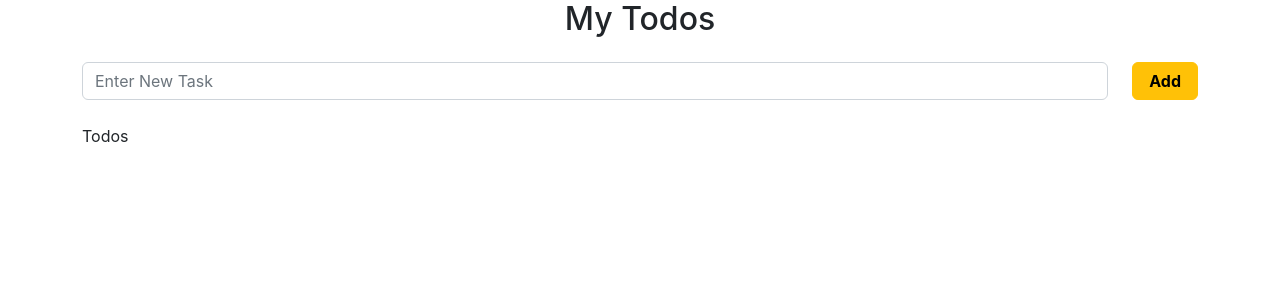
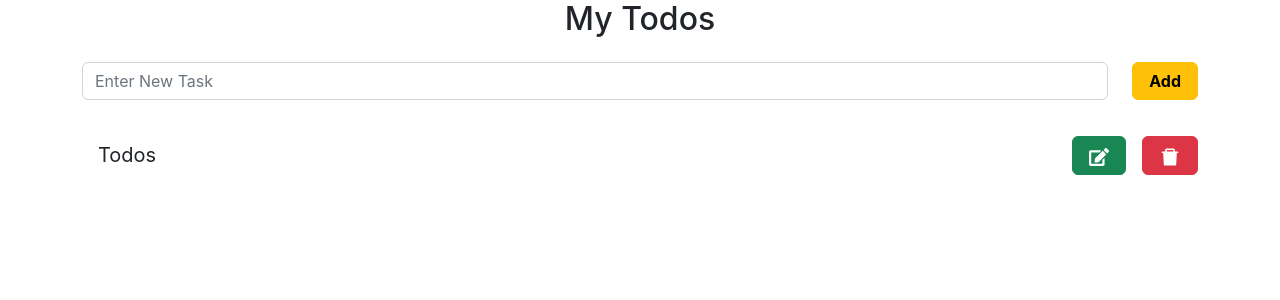
Before and after one commit to brs14shn/react_todo-app, a React (Create React App) app: page / in a window 1280 px wide. Shown: the top 300 px of the page. Built offline with nearby package versions, Linux system fonts and the light colour scheme; the HTML template or start-up script is replaced by a standard one.

Commit message:
updated && localstorage

```diff
--- a/package.json
+++ b/package.json
@@ -7,8 +7,10 @@
     "@testing-library/react": "^13.3.0",
     "@testing-library/user-event": "^13.5.0",
     "bootstrap": "^5.2.0-beta1",
+    "bootstrap-icons": "^1.9.1",
     "react": "^18.2.0",
     "react-dom": "^18.2.0",
+    "react-icons": "^4.4.0",
     "react-scripts": "5.0.1",
     "web-vitals": "^2.1.4"
   },
--- a/src/App.js
+++ b/src/App.js
@@ -1,4 +1,4 @@
-import { useState } from 'react';
+import { useState,useEffect } from 'react';
 import './App.css';
 import Todos from './components/Todos';
 
@@ -6,12 +6,23 @@ function App() {
 
 const [todo,setTodo] =useState("")
 
+const [allTodos,setallTodos] =useState(JSON.parse(localStorage.getItem("Tasks")))
+
 // console.log(todo);
 //? Add Button
 const handleAddTodo=()=>{
+  if(todo !==""){
+   setTodo({...allTodos, todo})
+  };
+  setTodo("")
+}
 
 
-}
+
+useEffect(() => {
+  localStorage.setItem("Tasks",JSON.stringify(allTodos))
+}, [allTodos])
+
 
 
 
@@ -34,6 +45,7 @@ const handleAddTodo=()=>{
           <h2 className='text-center mb-4'>My Todos</h2>
         <div className='d-flex gap-4 mb-4'>
           <input type="text"
+
           name='add-todo'
           className='form-control shadow-none text-capitalize'
           placeholder='Enter new Task'
@@ -48,7 +60,6 @@ const handleAddTodo=()=>{
           </div>
           <ul className='list-group'>
             <Todos/>
-
           </ul>
         </div>
       </div>
--- a/src/components/Todos.jsx
+++ b/src/components/Todos.jsx
@@ -1,9 +1,21 @@
-import React from 'react'
+import React from "react";
+import { FaEdit } from "react-icons/fa";
+import { AiFillDelete } from "react-icons/ai";
 
 const Todos = () => {
   return (
-    <div>Todos</div>
-  )
-}
+    <div className="d-flex justify-content-between align-items-center my-2">
+      <li className="list-group-item border-0 fs-5 text-capitalize">Todos</li>
+      <div className="p-0 m-0 d-flex gap-3">
+        <button className="btn btn-success px-3">
+          <FaEdit size={20} />
+        </button>
+        <button className="btn btn-danger px-3">
+          <AiFillDelete size={22} />
+        </button>
+      </div>
+    </div>
+  );
+};
 
-export default Todos
+export default Todos;
```
Also changed, not shown: 1 other file (tests, documents, lock files or other folders).
